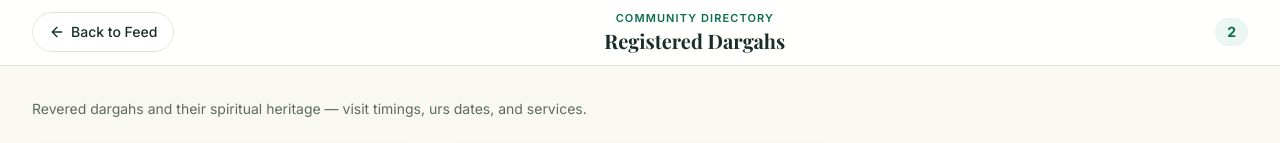
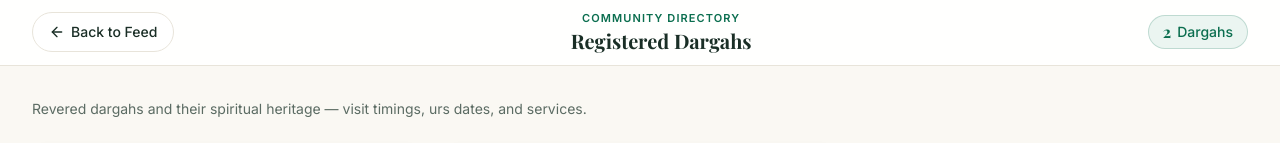
Before and after one commit to ZoyaAnsari19/Muslim-Connect-UI, a Next.js app: page /feed/dargahs in a window 1280 px wide. Shown: the top 143 px of the page. Built offline with nearby package versions, Linux system fonts and the light colour scheme; no server answers; a web font is replaced by a local one.

Commit message:
Enhance LandingPage with authentication redirect for logged-in users; update RegistryView and various feed pages to include unit labels for improved clarity.

```diff
--- a/src/app/feed/dargahs/page.tsx
+++ b/src/app/feed/dargahs/page.tsx
@@ -10,6 +10,7 @@ export default function DargahsPage() {
       eyebrow="Community Directory"
       title="Registered Dargahs"
       subtitle="Revered dargahs and their spiritual heritage — visit timings, urs dates, and services."
+      unit="Dargahs"
       items={DARGAHS}
     />
   );
--- a/src/app/feed/madrasas/page.tsx
+++ b/src/app/feed/madrasas/page.tsx
@@ -10,6 +10,7 @@ export default function MadrasasPage() {
       eyebrow="Community Directory"
       title="Registered Madrasas"
       subtitle="Islamic institutions offering Quran, Aalim, and Tajweed courses — discover programs and admissions."
+      unit="Madrasas"
       items={MADRASAS}
     />
   );
--- a/src/app/feed/masjids/page.tsx
+++ b/src/app/feed/masjids/page.tsx
@@ -10,6 +10,7 @@ export default function MasjidsPage() {
       eyebrow="Community Directory"
       title="Registered Masjids"
       subtitle="Verified masjids across the community — explore prayer times, services, and connect with each masjid."
+      unit="Masjids"
       items={MASJIDS}
     />
   );
--- a/src/app/feed/professionals/page.tsx
+++ b/src/app/feed/professionals/page.tsx
@@ -10,6 +10,7 @@ export default function ProfessionalsPage() {
       eyebrow="Community Directory"
       title="Muslim Professionals"
       subtitle="Trusted Muslim professionals across medical, religious, engineering, and business fields."
+      unit="Professionals"
       items={PROFESSIONALS}
     />
   );
--- a/src/app/page.tsx
+++ b/src/app/page.tsx
@@ -1,6 +1,7 @@
 'use client';
 
-import { useState } from 'react';
+import { useEffect, useState } from 'react';
+import { useRouter } from 'next/navigation';
 import Hero from '@/components/home/Hero';
 import FeaturedGrid from '@/components/home/FeaturedGrid';
 import JobsHighlight from '@/components/home/JobsHighlight';
@@ -9,13 +10,25 @@ import AboutTeaser from '@/components/home/AboutTeaser';
 import Testimonials from '@/components/home/Testimonials';
 import CtaBand from '@/components/home/CtaBand';
 import PageTransition from '@/components/PageTransition';
+import { useAuth } from '@/context/AuthContext';
 
 export default function LandingPage() {
   const [search, setSearch] = useState('');
+  const router = useRouter();
+  const { isLoggedIn, isHydrated } = useAuth();
+
+  useEffect(() => {
+    if (isHydrated && isLoggedIn) {
+      router.replace('/feed');
+    }
+  }, [isHydrated, isLoggedIn, router]);
 
   const scrollToGrid = () => {
     document.querySelector('#featured-directory')?.scrollIntoView({ behavior: 'smooth' });
   };
+
+  // Avoid flashing the public landing page for logged-in users before redirect
+  if (!isHydrated || isLoggedIn) return null;
 
   return (
     <PageTransition>
--- a/src/components/feed/JobsView.tsx
+++ b/src/components/feed/JobsView.tsx
@@ -42,8 +42,9 @@ export default function JobsView() {
             </p>
             <h1 className="font-heading text-lg font-bold text-heading sm:text-xl">Active Jobs</h1>
           </div>
-          <span className="shrink-0 rounded-full bg-primary-50 px-3 py-1 text-sm font-bold text-primary">
-            {JOBS.length}
+          <span className="inline-flex shrink-0 items-center gap-1.5 rounded-full border border-primary/20 bg-primary-50 px-3.5 py-1.5 text-sm font-medium text-primary">
+            <span className="font-heading text-base font-bold leading-none">{JOBS.length}</span>
+            Jobs
           </span>
         </div>
       </header>
--- a/src/components/feed/RegistryView.tsx
+++ b/src/components/feed/RegistryView.tsx
@@ -23,10 +23,12 @@ interface RegistryViewProps {
   eyebrow: string;
   title: string;
   subtitle: string;
+  /** Plural noun shown next to the count, e.g. "Masjids" */
+  unit: string;
   items: FeaturedItem[];
 }
 
-export default function RegistryView({ eyebrow, title, subtitle, items }: RegistryViewProps) {
+export default function RegistryView({ eyebrow, title, subtitle, unit, items }: RegistryViewProps) {
   const [selected, setSelected] = useState<FeaturedItem | null>(null);
 
   return (
@@ -47,8 +49,9 @@ export default function RegistryView({ eyebrow, title, subtitle, items }: Regist
             </p>
             <h1 className="font-heading text-lg font-bold text-heading sm:text-xl">{title}</h1>
           </div>
-          <span className="shrink-0 rounded-full bg-primary-50 px-3 py-1 text-sm font-bold text-primary">
-            {items.length}
+          <span className="inline-flex shrink-0 items-center gap-1.5 rounded-full border border-primary/20 bg-primary-50 px-3.5 py-1.5 text-sm font-medium text-primary">
+            <span className="font-heading text-base font-bold leading-none">{items.length}</span>
+            {unit}
           </span>
         </div>
       </header>
```
